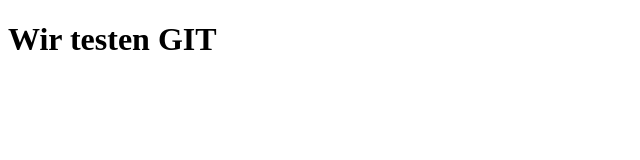
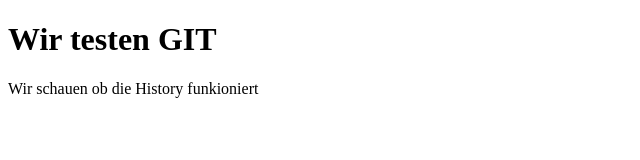
Before and after one commit to ReginaGruber/APM2026, a plain HTML site: page index.html in a window 1280 px wide. Shown: the whole page, without its empty margins (0-640 px from the left). Drawn offline with Linux system fonts and the light colour scheme.

Commit message:
Added paragraph

```diff
--- a/index.html
+++ b/index.html
@@ -6,5 +6,6 @@
 </head>
 <body>
 <h1>Wir testen GIT</h1>
+<p>Wir schauen ob die History funkioniert</p>
 </body>
 </html>
```
